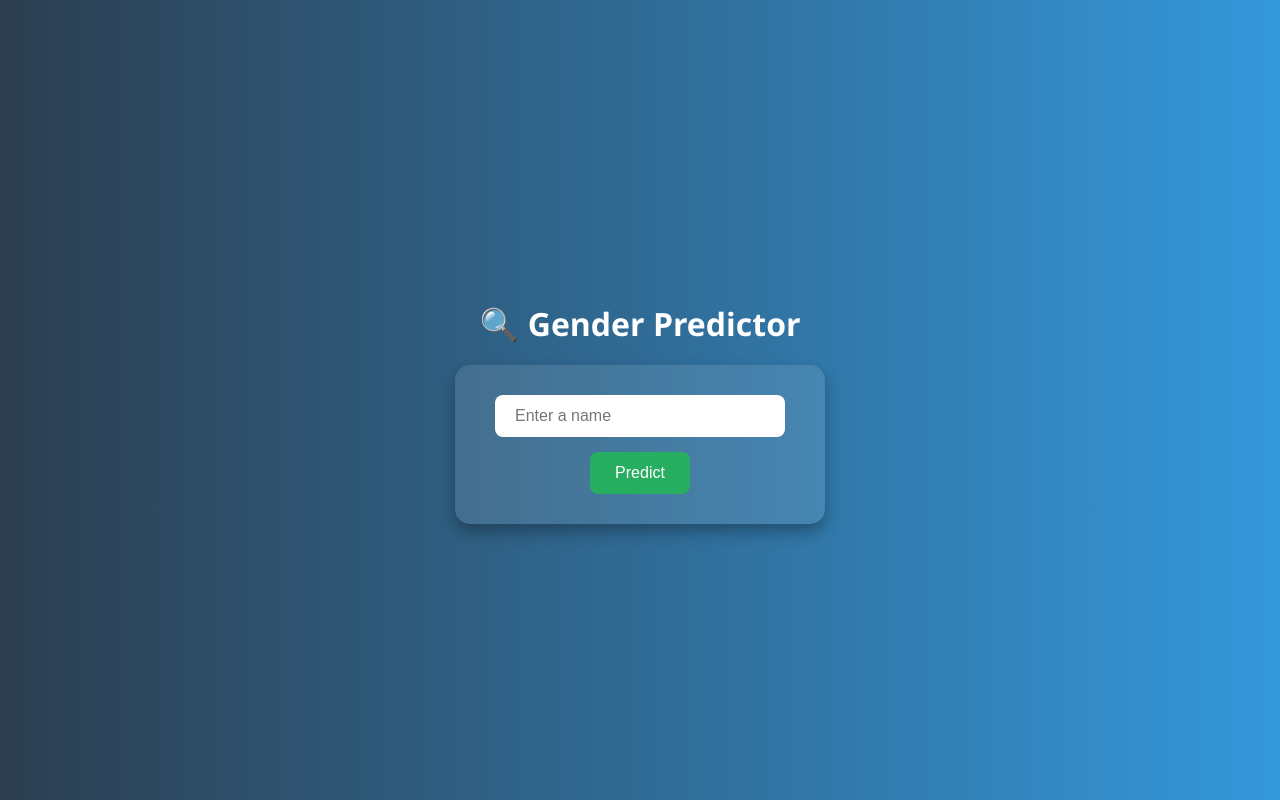
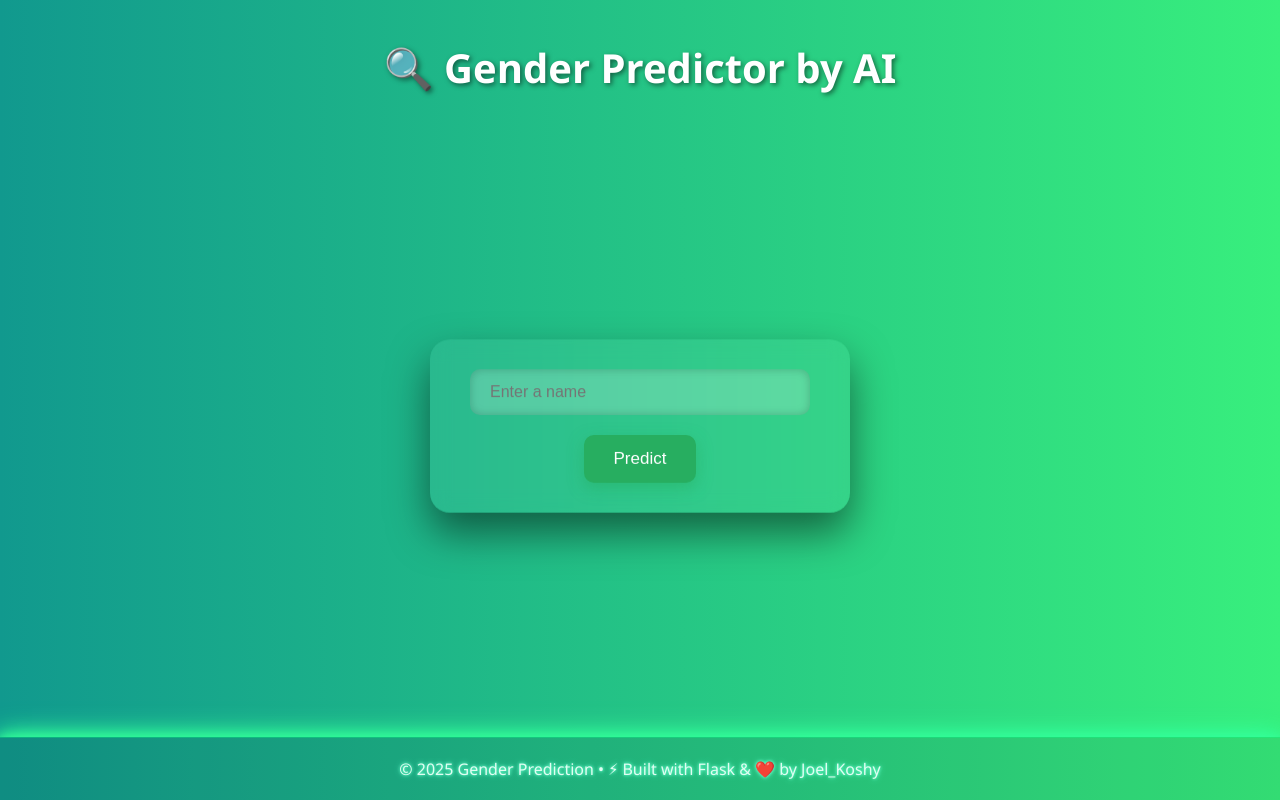
Before and after one commit to Joel1234-cpu/First-repo-hosting, a Flask app: page / in a window 1280 px wide. Run offline with Flask 3, Linux system fonts and the light colour scheme; parts of the project's set-up code (start-up, migrations or seed data) failed here and were passed over.

Commit message:
recent changes

```diff
--- a/templates/index.html
+++ b/templates/index.html
@@ -3,97 +3,242 @@
 <head>
   <meta charset="UTF-8">
   <title>Gender Predictor</title>
+  <meta name="viewport" content="width=device-width, initial-scale=1.0">
+
   <style>
+    * {
+      box-sizing: border-box;
+    }
+
     body {
       margin: 0;
       font-family: 'Segoe UI', Tahoma, Geneva, Verdana, sans-serif;
-      background: linear-gradient(to right, #2c3e50, #3498db);
+      background: linear-gradient(to right, #11998e, #38ef7d);
       color: #fff;
       display: flex;
       flex-direction: column;
-      align-items: center;
-      justify-content: center;
-      height: 100vh;
+      min-height: 100vh;
+      perspective: 1000px;
+    }
+
+    header {
+      text-align: center;
+      padding: 40px 20px 20px;
     }
 
     h2 {
-      margin-bottom: 20px;
-      font-size: 2em;
+      margin: 0;
+      font-size: 2.5em;
+      animation: fadeIn 1s ease;
+      text-shadow: 2px 2px 5px rgba(0,0,0,0.5);
+    }
+
+    main {
+      flex: 1;
+      display: flex;
+      align-items: center;
+      justify-content: center;
+      padding: 20px;
     }
 
     form {
-      background: rgba(255, 255, 255, 0.1);
+      background: rgba(255, 255, 255, 0.05);
       padding: 30px 40px;
-      border-radius: 15px;
-      box-shadow: 0 8px 16px rgba(0,0,0,0.3);
+      border-radius: 20px;
+      box-shadow: 0 20px 40px rgba(0,0,0,0.5);
+      backdrop-filter: blur(10px);
       display: flex;
       flex-direction: column;
       align-items: center;
+      width: 100%;
+      max-width: 420px;
+      animation: slideIn 0.8s ease;
+      transform: rotateX(5deg);
     }
 
     input[type="text"] {
-      padding: 12px 20px;
+      padding: 14px 20px;
       border: none;
-      border-radius: 8px;
-      margin-bottom: 15px;
+      border-radius: 10px;
+      margin-bottom: 20px;
       font-size: 16px;
-      width: 250px;
+      width: 100%;
+      transition: all 0.3s ease;
+      background: rgba(255, 255, 255, 0.2);
+      color: #fff;
+      box-shadow: inset 0 0 10px rgba(0,0,0,0.2);
+    }
+
+    input[type="text"]:focus {
+      outline: none;
+      background-color: rgba(255, 255, 255, 0.3);
+      box-shadow: 0 0 10px #00ffe7;
     }
 
     button {
-      padding: 12px 25px;
+      padding: 14px 30px;
       border: none;
-      border-radius: 8px;
+      border-radius: 10px;
       background-color: #27ae60;
       color: white;
-      font-size: 16px;
+      font-size: 17px;
       cursor: pointer;
-      transition: background-color 0.3s ease;
+      box-shadow: 0 5px 15px rgba(39, 174, 96, 0.5);
+      transition: all 0.3s ease;
     }
 
     button:hover {
       background-color: #2ecc71;
+      transform: scale(1.05);
     }
 
-    h3 {
-      margin-top: 15px;
-      font-weight: 400;
-      color: #ecf0f1;
-      background-color: rgba(0, 0, 0, 0.3);
-      padding: 10px 20px;
-      border-radius: 10px;
+    .result {
+    margin-top: 25px;
+    background: rgba(20, 205, 230, 0.2);
+    padding: 20px 25px;
+    border-radius: 20px;
+    text-align: left;
+    color: #fff;
+    box-shadow:
+    0 0 15px rgba(0, 255, 255, 0.8),
+    0 0 30px rgba(0, 255, 255, 0.9),
+    0 0 45px rgba(0, 255, 255, 1),
+    0 0 60px rgba(0, 255, 255, 1);
+
+    backdrop-filter: blur(10px);
+    font-size: 1.1em;
     width: fit-content;
+    min-width: 250px;
+    animation: fadeIn 0.8s ease;
+    transition: all 0.3s ease;
     }
 
+    /* Matching subtle glow on text */
+    .result strong {
+      text-shadow:
+      0 0 3px #64dcfaff,
+      0 0 5px #3fdefaff,
+      0 0 8px #26d3f1ff;
+    }
+
+
+    .result div {
+    margin: 10px 0;
+    font-weight: 600;
+    text-shadow:
+      0 0 2px #00eaff,
+      0 0 5px #00eaff,
+      0 0 10px #00eaff,
+      0 0 15px #00eaff;
+
+    display: flex;
+    align-items: center;
+    gap: 8px;
+    }
+
+
+    .result:hover {
+    transform: translateY(-5px) scale(1.02);
+    }
+
+
+    footer {
+    background-color: rgba(2, 3, 2, 0.08);
+    color: #e1fdf2ff;
+    padding: 20px;
+    text-align: center;
+    font-size: 1rem;
+    border-top: 1px solid rgba(0, 255, 128, 0.3);
+    box-shadow:
+    0 0 10px #33ff99,
+    0 0 20px #33ff99,
+    0 0 30px #33ff99;
+
+    text-shadow:
+    0 0 3px #66ffcc,
+    0 0 5px #66ffcc;
+    }
+
+
     @media (max-width: 600px) {
-      body {
-        padding: 20px;
+      h2 {
+        font-size: 1.8em;
+      }
+
+      form {
+        padding: 25px;
       }
 
       input[type="text"], button {
         width: 100%;
       }
     }
+
+    @keyframes fadeIn {
+      from { opacity: 0; transform: translateY(20px); }
+      to { opacity: 1; transform: translateY(0); }
+    }
+
+    @keyframes slideIn {
+      from { opacity: 0; transform: rotateX(20deg) translateY(40px); }
+      to { opacity: 1; transform: rotateX(5deg) translateY(0); }
+    }
+
+    @keyframes glow {
+      from { box-shadow: 0 0 10px #00ffe7, 0 0 20px #00ffe7; }
+      to { box-shadow: 0 0 25px #00ffd5, 0 0 40px #00ffc8; }
+    }
+
+    @keyframes pulseGlow {
+      0%, 100% {
+      box-shadow:
+      0 0 10px #003366,
+      0 0 20px #004080,
+      0 0 30px #0059b3,
+      0 0 40px #0073e6;
+    }
+    50% {
+      box-shadow:
+      0 0 15px #004080,
+      0 0 25px #0059b3,
+      0 0 35px #0073e6,
+      0 0 45px #3399ff;
+    }
+  }
+
+
+
   </style>
 </head>
+
 <body>
-  <h2>🔍 Gender Predictor</h2>
+  <header>
+    <h2>🔍 Gender Predictor by AI</h2>
+  </header>
 
+  <main>
     <form action="/predict" method="post">
       <input type="text" name="name" placeholder="Enter a name" required>
       <button type="submit">Predict</button>
-  </form>
 
       {% if error %}
-    <h3 style="color: red; background-color: rgba(255, 255, 255, 0.2);">
+        <div class="result" style="color: #ff6b6b; box-shadow: 0 0 15px rgba(255,0,0,0.3);">
           {{ error }}
-    </h3>
+        </div>
       {% endif %}
 
       {% if name %}
-    <h3>👤 Name: {{ name.title() }}</h3>
-    <h3>⚧️ Gender: {{ gender }}</h3>
-    <h3>📊 Confidence: {{ confidence }}%</h3>
+        <div class="result">
+          <div>👤 <strong>Name:</strong> {{ name.title() }}</div>
+          <div>⚧️ <strong>Gender:</strong> {{ gender }}</div>
+          <div>📊 <strong>Confidence:</strong> {{ confidence }}%</div>
+        </div>
       {% endif %}
+    </form>
+  </main>
+
+  <footer>
+    © 2025 Gender Prediction • ⚡ Built with Flask & ❤️ by Joel_Koshy
+  </footer>
 </body>
 </html>
```
Also changed, not shown: gender_model.py (line endings or trailing spaces), 1 other file. Lines whose indentation alone changed are shown as unchanged.
